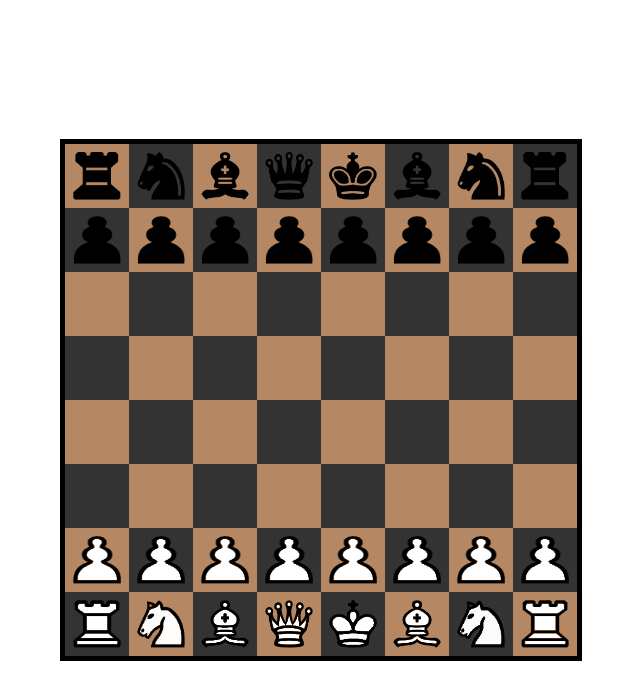
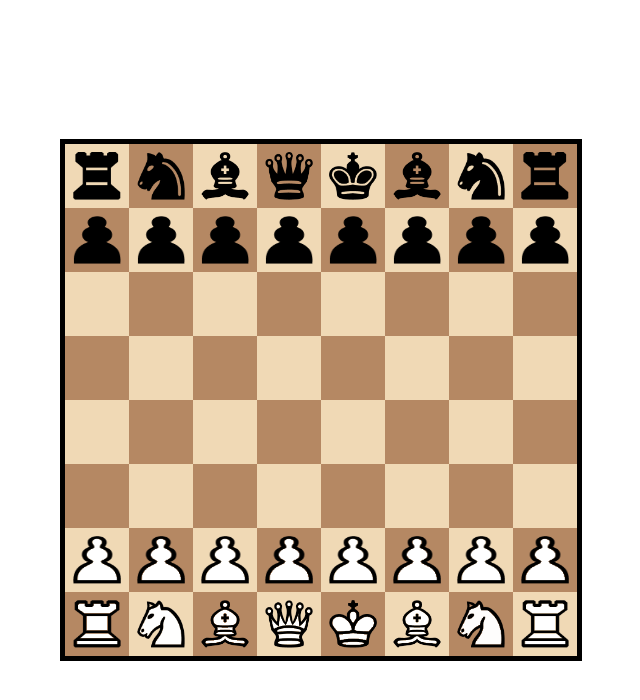
Before and after one commit to Dimetio/pet-chess, a React (Create React App) app: page / in a window 1280 px wide. Shown: the top 700 px of the page, without its empty margins (319-959 px from the left). Built offline with nearby package versions, Linux system fonts and the light colour scheme.

Commit message:
feat: added swap player

```diff
--- a/src/App.css
+++ b/src/App.css
@@ -34,11 +34,11 @@
 }
 
 .black {
-  background-color: #333;
+  background-color: #b58863;
 }
 
 .white {
-  background-color: #b58863;
+  background-color: #f0d9b5;
 }
 
 .selected {
@@ -46,8 +46,8 @@
 }
 
 .available {
-  width: 64px;
-  height: 64px;
-  background-color: #22c022;
-  opacity: .5;
+  width: 54px;
+  height: 54px;
+  border: 4px solid #000;
+  opacity: 0.5;
 }
--- a/src/App.tsx
+++ b/src/App.tsx
@@ -2,24 +2,41 @@
 import "./App.css";
 import BoardComponent from "./components/BoardComponent";
 import { Board } from "./models/Board";
+import { Colors } from "./models/Colors";
+import { Player } from "./models/Player";
 
 function App() {
   const [board, setBoard] = useState(new Board());
+  const [whitePlayer, setWhitePlayer] = useState(new Player(Colors.WHITE));
+  const [blackPlayer, setBlackPlayer] = useState(new Player(Colors.BLACK));
+  const [currentPlayer, setCurrentPlayer] = useState<Player | null>(null);
 
   useEffect(() => {
     restart();
+    setCurrentPlayer(whitePlayer);
   }, []);
 
   function restart() {
     const newBoard = new Board();
     newBoard.initCells();
-    newBoard.addFigures()
+    newBoard.addFigures();
     setBoard(newBoard);
+  }
+
+  function swapPlayer() {
+    setCurrentPlayer(
+      currentPlayer?.color === Colors.WHITE ? blackPlayer : whitePlayer
+    );
   }
 
   return (
     <div className="app">
-      <BoardComponent board={board} setBoard={setBoard} />
+      <BoardComponent
+        board={board}
+        setBoard={setBoard}
+        swapPlayer={swapPlayer}
+        currentPlayer={currentPlayer}
+      />
     </div>
   );
 }
--- a/src/components/BoardComponent.tsx
+++ b/src/components/BoardComponent.tsx
@@ -1,14 +1,22 @@
 import React, { useEffect, useState } from "react";
 import { Board } from "../models/Board";
 import { Cell } from "../models/Cell";
+import { Player } from "../models/Player";
 import CellComponent from "./CellComponent";
 
 interface BoardProps {
   board: Board;
   setBoard: (board: Board) => void;
+  currentPlayer: Player | null;
+  swapPlayer: () => void;
 }
 
-export default function BoardComponent({ board, setBoard }: BoardProps) {
+export default function BoardComponent({
+  board,
+  setBoard,
+  currentPlayer,
+  swapPlayer,
+}: BoardProps) {
   const [selectedCell, setSelectedCell] = useState<Cell | null>(null);
 
   function click(cell: Cell) {
@@ -18,9 +26,13 @@
       selectedCell.figure?.canMove(cell)
     ) {
       selectedCell.moveFigure(cell);
+      swapPlayer(); // переключает игрока
       setSelectedCell(null);
     } else {
-      setSelectedCell(cell);
+      // нельзя выделать чужие фигуры
+      if (cell.figure?.color === currentPlayer?.color) {
+        setSelectedCell(cell);
+      }
     }
   }
 
--- /dev/null
+++ b/src/models/Player.ts
@@ -0,0 +1,9 @@
+import { Colors } from "./Colors";
+
+export class Player {
+  color: Colors;
+
+  constructor(color: Colors) {
+    this.color = color;
+  }
+}
--- a/src/models/Players.ts
+++ /dev/null
@@ -1,3 +0,0 @@
-export class Players {
-
-}
```
